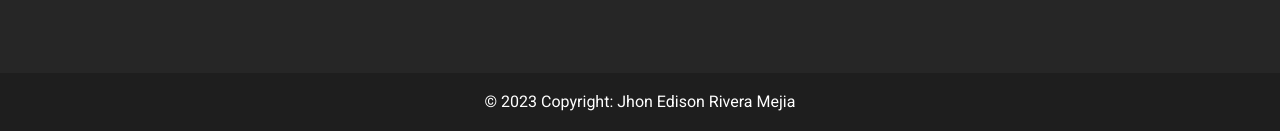
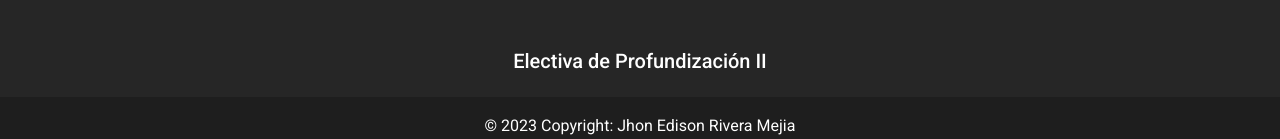
Before and after one commit to Jrimejia/JhonRiveraHDV, a plain HTML site: page index.html in a window 1280 px wide. Shown: the part 868-1007 px from the top of the page. Drawn offline with nearby package versions, Linux system fonts and the light colour scheme; a script that the page names is missing.

```diff
--- a/index.html
+++ b/index.html
@@ -141,7 +141,7 @@
             <!-- Section: Text -->
             <section class="mb-4">
                 <h5>
-
+                     Electiva de Profundización II
                 </h5>
             </section>
             <!-- Section: Text -->
```
Also changed, not shown: videos.html (+1 -1 lines).
